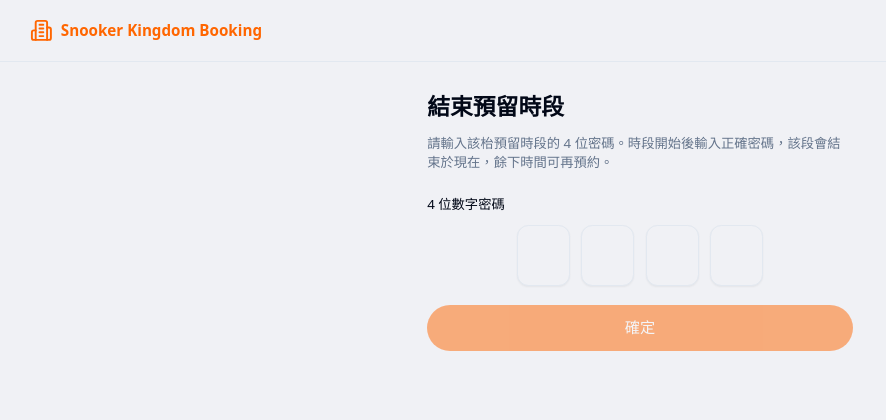
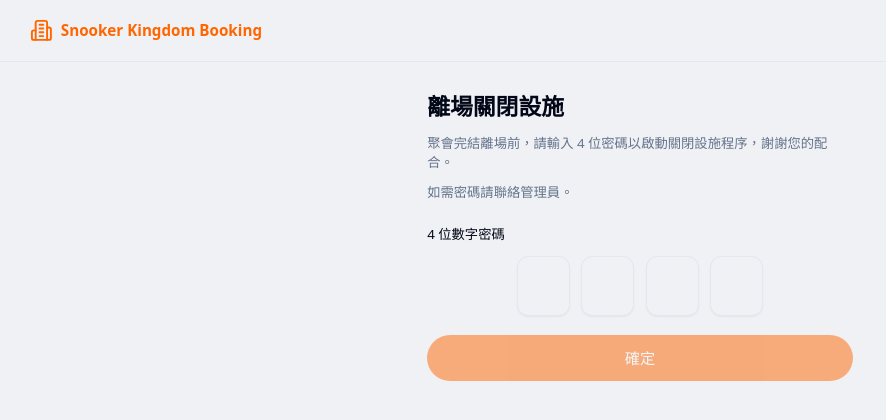
Before and after one commit to ericdenimbar-code/sk-snooker-table-booking-frontend, a Next.js app: page /closedoor in a window 1280 px wide. Shown: the top 420 px of the page, without its empty margins (0-886 px from the left). Built offline with nearby package versions, Linux system fonts and the light colour scheme; no server answers; the database is empty.

Commit message:
revisemessage

```diff
--- a/src/app/closedoor/closedoor-client-page.tsx
+++ b/src/app/closedoor/closedoor-client-page.tsx
@@ -63,10 +63,11 @@ export function ClosedoorClientPage() {
     <div className="container max-w-lg py-8">
       <div className="space-y-6">
         <div className="space-y-2">
-          <h1 className="text-2xl font-semibold">結束預留時段</h1>
-          <p className="text-sm text-muted-foreground">
-            請輸入該枱預留時段的 4 位密碼。時段開始後輸入正確密碼，該段會結束於現在，餘下時間可再預約。
-          </p>
+          <h1 className="text-2xl font-semibold">離場關閉設施</h1>
+          <div className="space-y-2 text-sm text-muted-foreground">
+            <p>聚會完結離場前，請輸入 4 位密碼以啟動關閉設施程序，謝謝您的配合。</p>
+            <p>如需密碼請聯絡管理員。</p>
+          </div>
         </div>
 
         <form
--- a/src/app/closedoor/page.tsx
+++ b/src/app/closedoor/page.tsx
@@ -4,8 +4,8 @@ import { ClosedoorClientPage } from './closedoor-client-page';
 export const dynamic = 'force-dynamic';
 
 export const metadata: Metadata = {
-  title: '結束預留時段',
-  description: '輸入預留時段密碼，結束該段並開放餘下時間',
+  title: '離場關閉設施',
+  description: '聚會完結離場前，請輸入 4 位密碼以啟動關閉設施程序。',
   robots: { index: false, follow: false },
 };
 
```
